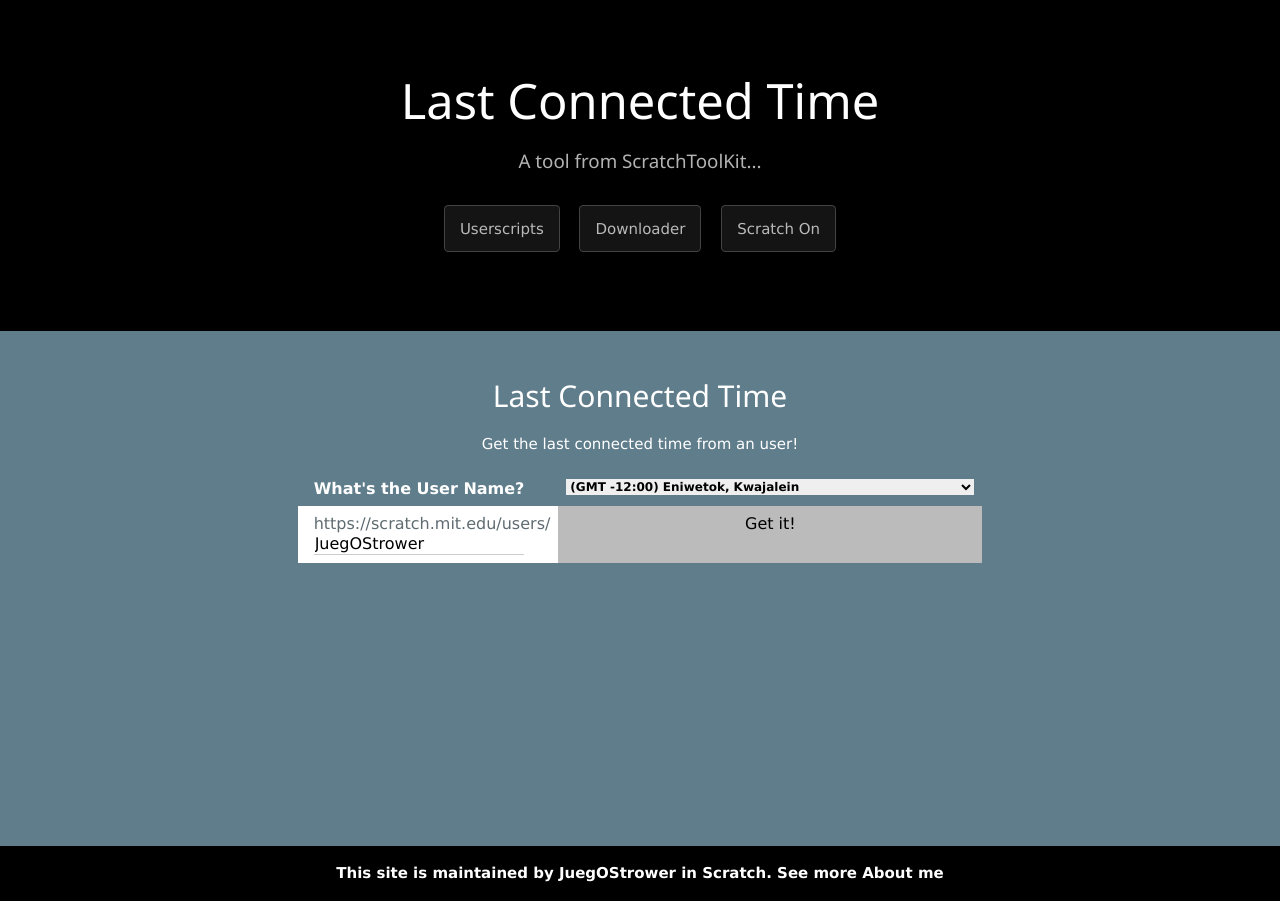
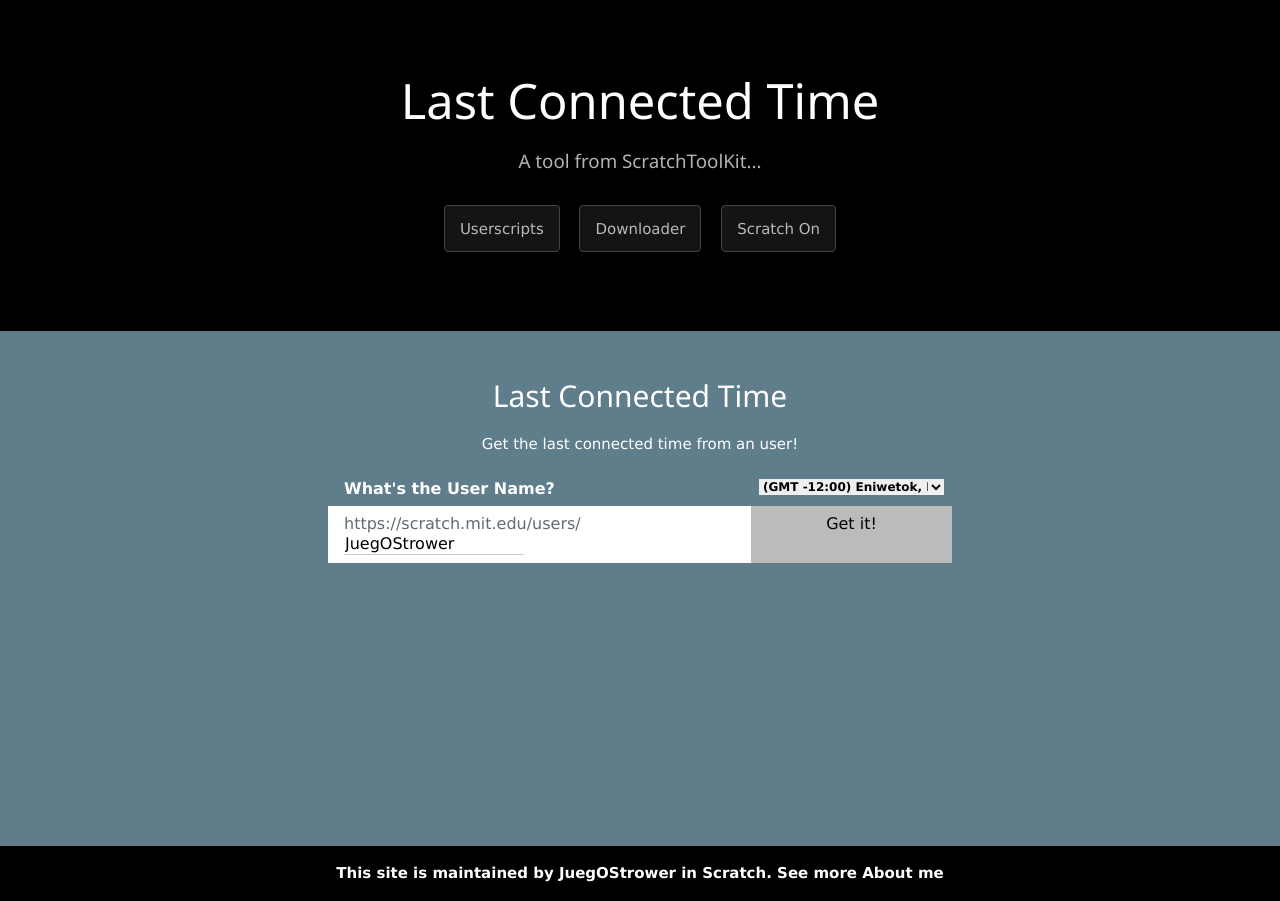
Before and after one commit to JuegOStrower/juegostrower.github.io, a Jekyll site: the page lastconnected/index.html, which Jekyll copies as it is, in a window 1280 px wide. Built offline with Jekyll 4.4.1, drawn with Linux system fonts in a browser that asks for light colours.

Commit message:
Update index.html

```diff
--- a/lastconnected/index.html
+++ b/lastconnected/index.html
@@ -36,7 +36,8 @@
     <tr class="w3-text-white">
             <th>What's the User Name?</th>
 			<th class="w3-text-black w3-right w3-small">
-            <select id="maketime" style="border: none">
+            <select id="maketime" style="width:185px;border: none">
+	<option hidden="" disabled="" default="" value="0.0">What is your time zone?</option>
       <option value="-12.0">(GMT -12:00) Eniwetok, Kwajalein</option>
       <option value="-11.0">(GMT -11:00) Midway Island, Samoa</option>
       <option value="-10.0">(GMT -10:00) Hawaii</option>
@@ -73,7 +74,7 @@
           	</tr>
 		<tr id="makeinput" style="background-color:rgb(255, 255, 255)">
 			<td><span id="connlink">https://scratch.mit.edu/users/</span>
-	<input maxlength="25" value="JuegOStrower" type="text" class="w3-input" style="display: inline-block; padding: 1px; color: black; width: 210px;" id="connuser"></td>
+	<input maxlength="25" value="JuegOStrower" type="text" class="w3-input" style="display: inline-block; padding: 1px; color: black; width: 180px;" id="connuser"></td>
 <td id="connnow" onclick="connnow();" class="w3-gray w3-hover-indigo w3-center w3-button">Get it!</td>
 		</tr>
         </tbody></table>
```
